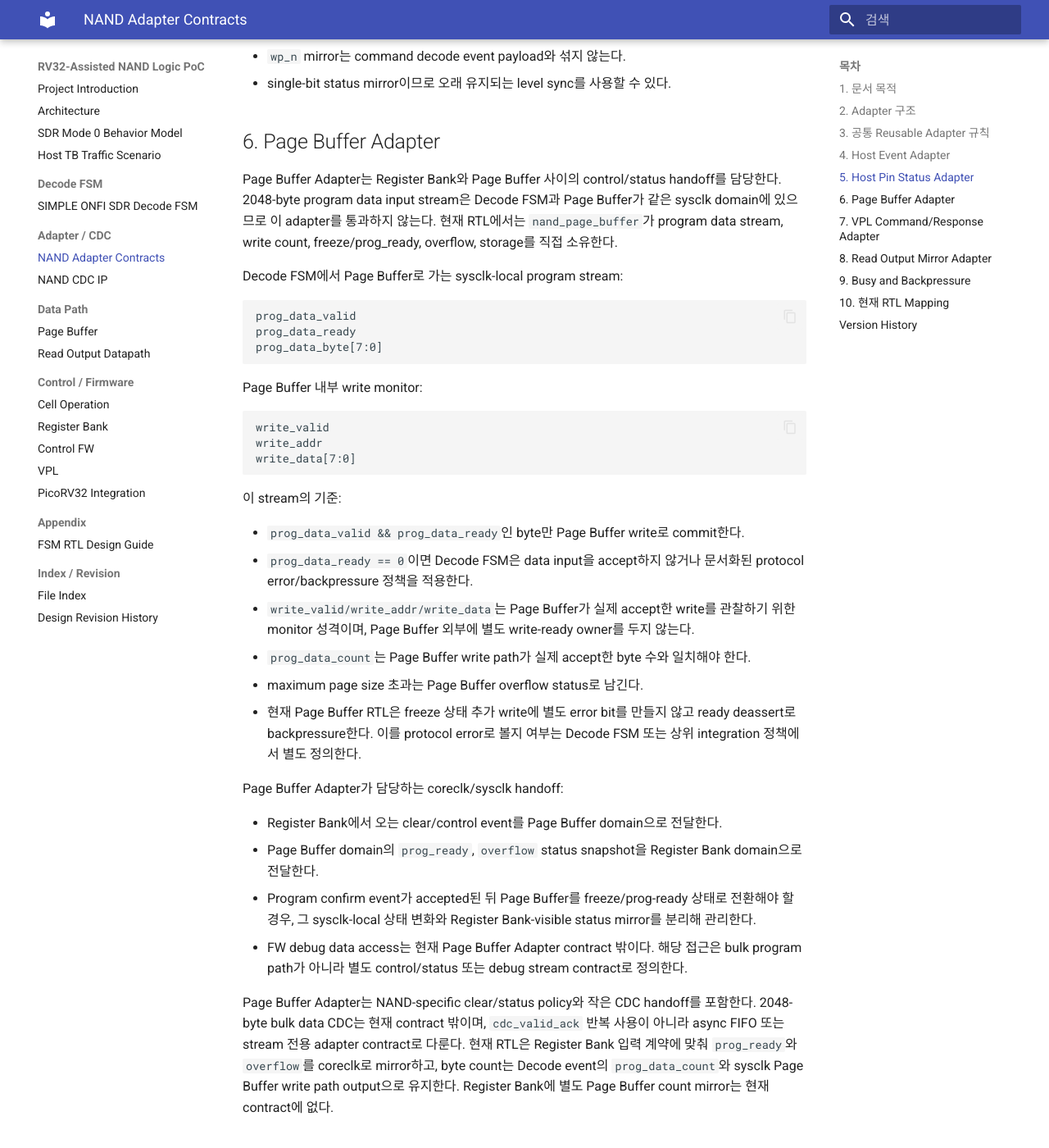
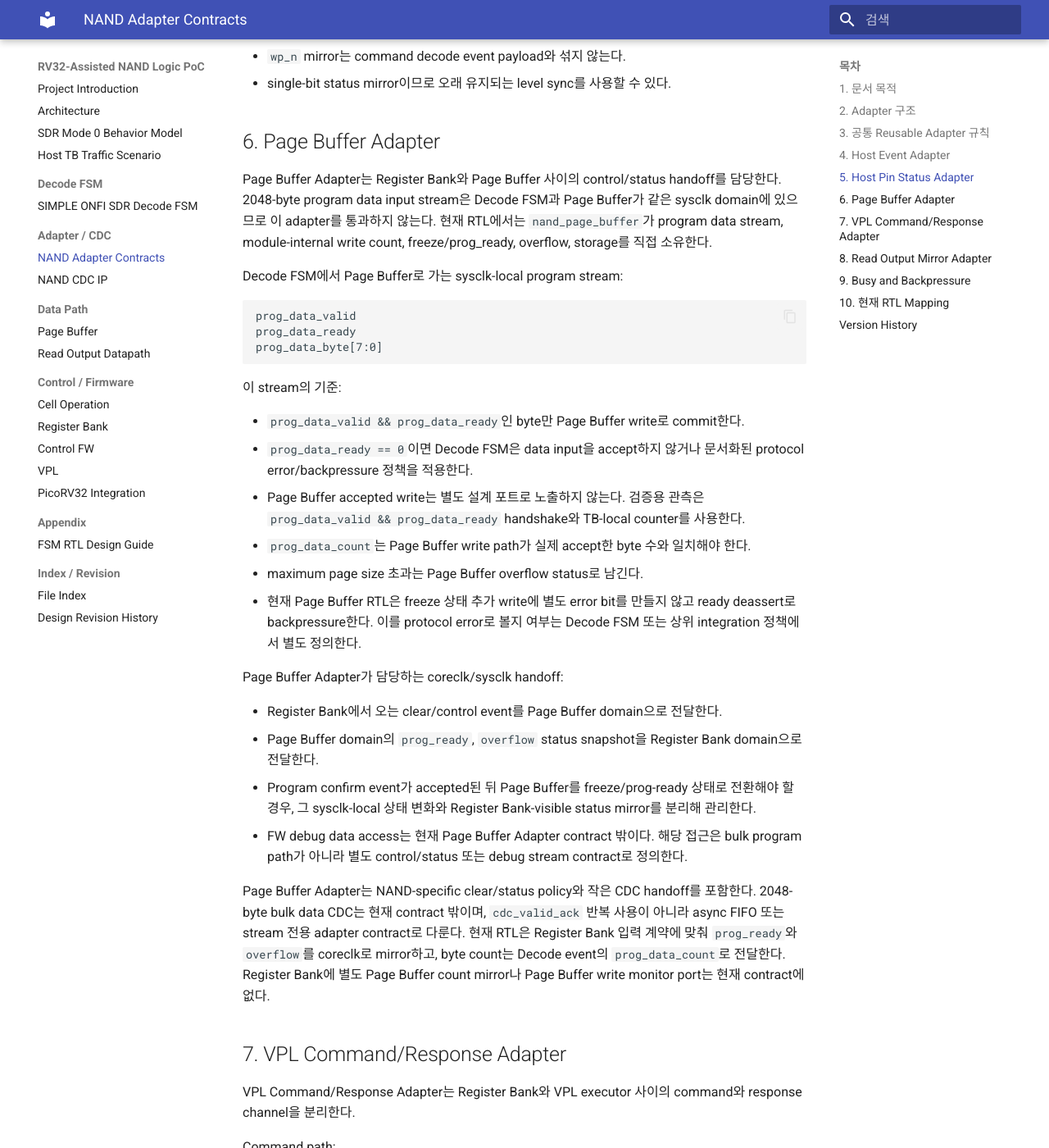
Before and after one commit to seungin-lee/RV32-Assisted-NAND-Logic-PoC, an MkDocs documentation site: the page built from design_spec/nand_adapter_contracts.md, in a window 1280 px wide and 1400 px high, scrolled down 4048 px. Shown: the whole window at 82% size. Built offline with MkDocs 1.6.1 and Material for MkDocs 9.7.7, drawn with Linux system fonts in a browser that asks for light colours; comment, search, counter and statistics services are not loaded; some of the changed text lies outside the part shown.

Commit message:
rtl: remove monitor port of page buffer

````diff
--- a/design_spec/nand_adapter_contracts.md
+++ b/design_spec/nand_adapter_contracts.md
@@ -173,8 +173,8 @@ Host Pin Status Adapter는 host-facing pin 중 Register Bank/FW-visible status
 Page Buffer Adapter는 Register Bank와 Page Buffer 사이의 control/status handoff를
 담당한다. 2048-byte program data input stream은 Decode FSM과 Page Buffer가 같은
 sysclk domain에 있으므로 이 adapter를 통과하지 않는다. 현재 RTL에서는
-`nand_page_buffer`가 program data stream, write count, freeze/prog_ready, overflow,
-storage를 직접 소유한다.
+`nand_page_buffer`가 program data stream, module-internal write count,
+freeze/prog_ready, overflow, storage를 직접 소유한다.
 
 Decode FSM에서 Page Buffer로 가는 sysclk-local program stream:
 
@@ -184,21 +184,13 @@ prog_data_ready
 prog_data_byte[7:0]
 ```
 
-Page Buffer 내부 write monitor:
-
-```text
-write_valid
-write_addr
-write_data[7:0]
-```
-
 이 stream의 기준:
 
 - `prog_data_valid && prog_data_ready`인 byte만 Page Buffer write로 commit한다.
 - `prog_data_ready == 0`이면 Decode FSM은 data input을 accept하지 않거나 문서화된
   protocol error/backpressure 정책을 적용한다.
-- `write_valid/write_addr/write_data`는 Page Buffer가 실제 accept한 write를 관찰하기
-  위한 monitor 성격이며, Page Buffer 외부에 별도 write-ready owner를 두지 않는다.
+- Page Buffer accepted write는 별도 설계 포트로 노출하지 않는다. 검증용 관측은
+  `prog_data_valid && prog_data_ready` handshake와 TB-local counter를 사용한다.
 - `prog_data_count`는 Page Buffer write path가 실제 accept한 byte 수와 일치해야 한다.
 - maximum page size 초과는 Page Buffer overflow status로 남긴다.
 - 현재 Page Buffer RTL은 freeze 상태 추가 write에 별도 error bit를 만들지 않고
@@ -220,9 +212,8 @@ Page Buffer Adapter는 NAND-specific clear/status policy와 작은 CDC handoff
 포함한다. 2048-byte bulk data CDC는 현재 contract 밖이며, `cdc_valid_ack` 반복
 사용이 아니라 async FIFO 또는 stream 전용 adapter contract로 다룬다.
 현재 RTL은 Register Bank 입력 계약에 맞춰 `prog_ready`와 `overflow`를 coreclk로
-mirror하고, byte count는 Decode event의 `prog_data_count`와 sysclk Page Buffer
-write path output으로 유지한다. Register Bank에 별도 Page Buffer count mirror는
-현재 contract에 없다.
+mirror하고, byte count는 Decode event의 `prog_data_count`로 전달한다. Register Bank에
+별도 Page Buffer count mirror나 Page Buffer write monitor port는 현재 contract에 없다.
 
 ## 7. VPL Command/Response Adapter
 
@@ -319,6 +310,7 @@ ignore/error/lockout 중 문서화된 정책으로 처리한다. Busy 중 허용
 
 | Version | Description |
 | --- | --- |
+| v0.18 | Page Buffer public write monitor/count port 제거에 맞춰 adapter contract의 write monitor 표현을 handshake/TB-local 관측 기준으로 정리. |
 | v0.17 | CDC primitive 참조를 NAND-owned vendored IP와 `nand_cdc_ip.md` 기준으로 갱신. |
 | v0.16 | 미래형 표현을 현재 adapter contract와 out-of-scope 표현으로 정리하고 문서 status를 active로 갱신. |
 | v0.15 | 삭제된 Page Buffer CDC/timing 참고 노트 참조를 current adapter contract에서 제거. |
````
Also changed, not shown: other parts of design_spec/nand_adapter_contracts.md (+1 -1 lines), Nand_Model_Specification_Index.md (+5 -4 lines), design_spec/Design_Revision_History.md (+13 -1 lines), design_spec/File_Index.md (+4 -3 lines), design_spec/nand_page_buffer.md (+8 -14 lines), 6 other files.
